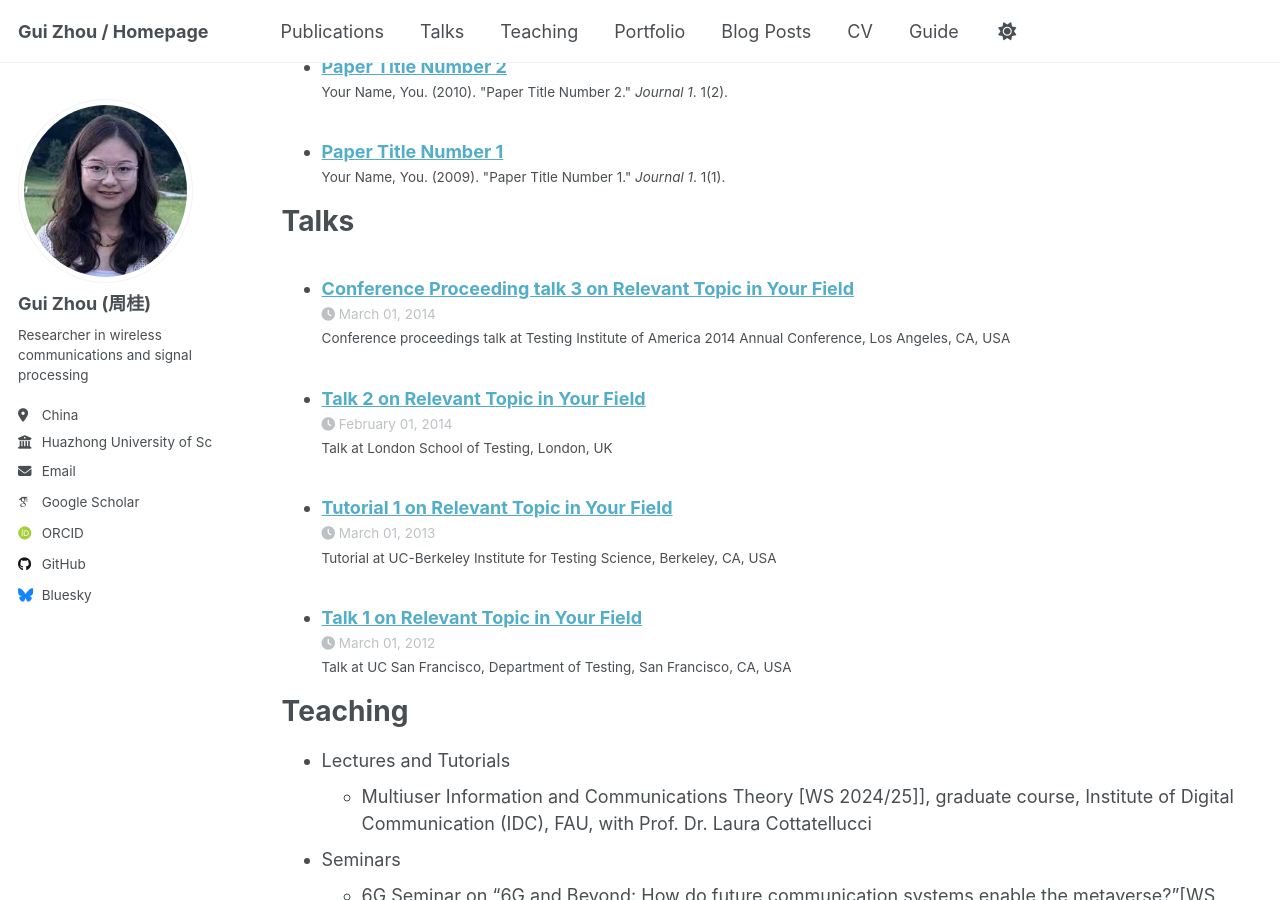
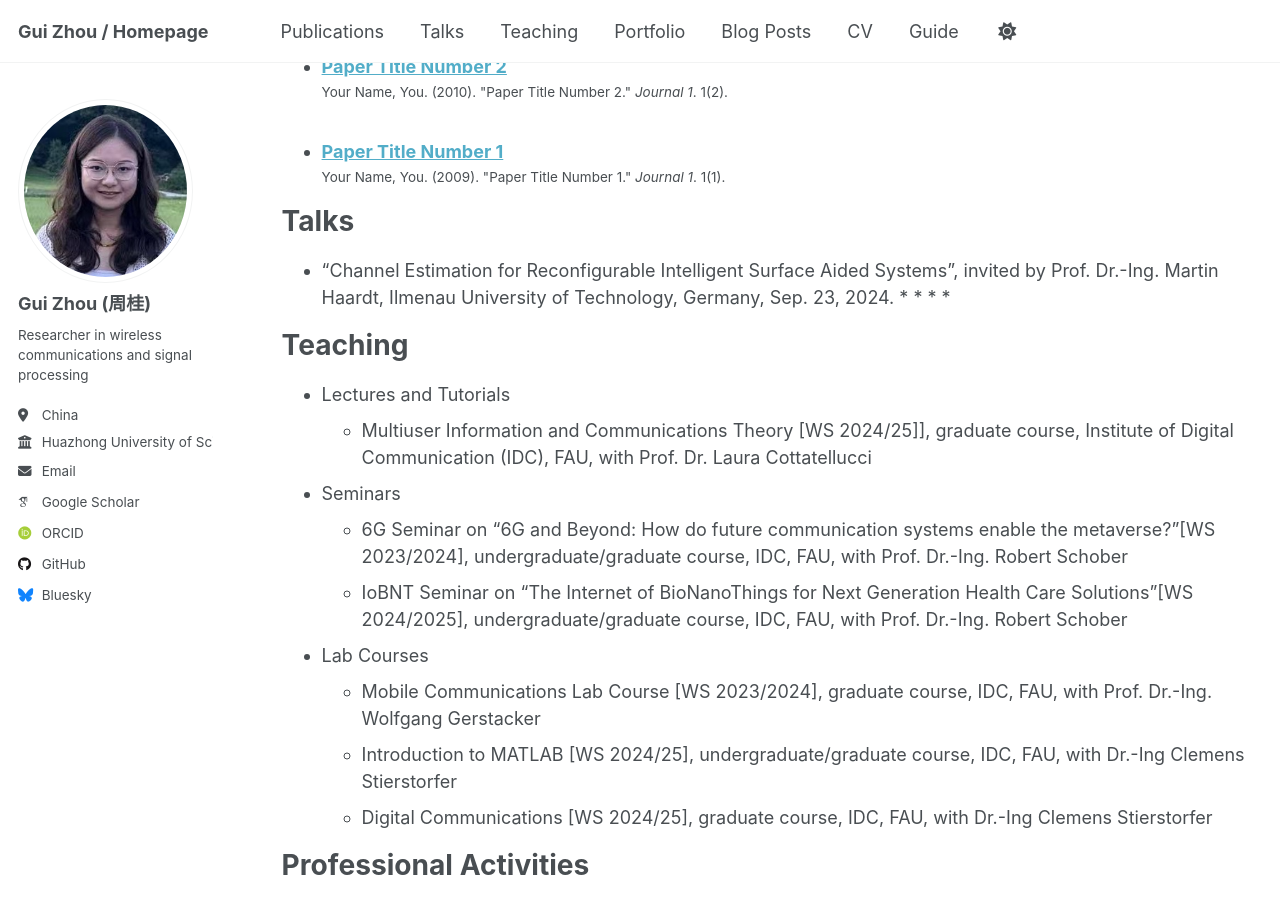
Before and after one commit to GuiZhou1992/GuiZhou, a Jekyll site: the page built from _pages/cv.md, in a window 1280 px wide and 900 px high, scrolled down 1301 px. Built offline with Jekyll 4.4.1, drawn with Linux system fonts in a browser that asks for light colours; some web fonts are replaced; a script that is not in the unit is left out.

Commit message:
Update cv.md

```diff
--- a/_pages/cv.md
+++ b/_pages/cv.md
@@ -46,9 +46,11 @@ Publications
 
 Talks
 ======
-  <ul>{% for post in site.talks reversed %}
-    {% include archive-single-talk-cv.html  %}
-  {% endfor %}</ul>
+* “Channel Estimation for Reconfigurable Intelligent Surface Aided Systems”, invited by Prof. Dr.-Ing. Martin Haardt, Ilmenau University of Technology, Germany, Sep. 23, 2024.
+*
+*
+*
+*
 
 Teaching
 ======
```
